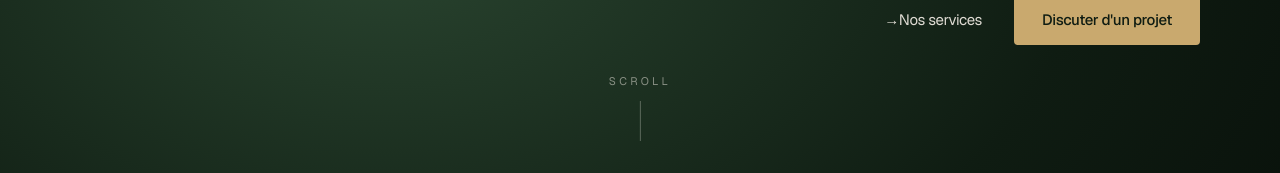
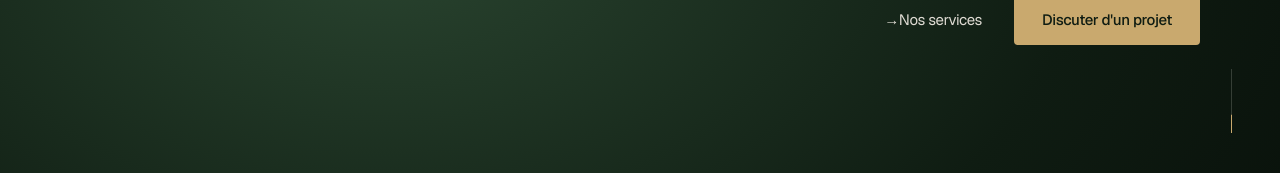
Before and after one commit to Aymen-Gherdaine/bth-expert, a Next.js app: page /ar in a window 1280 px wide. Shown: the part 627-800 px from the top of the page. Built offline with nearby package versions, Linux system fonts and the light colour scheme.

Commit message:
refactor(hero): scroll indicator → bottom-right pulse line, no label
Co-Authored-By: Claude Sonnet 4.6 <noreply@anthropic.com>

```diff
--- a/app/[lang]/(landing)/page.tsx
+++ b/app/[lang]/(landing)/page.tsx
@@ -104,10 +104,7 @@ export default async function HomePage({
           </div>
         </Container>
 
-        <div className="absolute bottom-8 left-1/2 -translate-x-1/2 z-10 flex flex-col items-center gap-3 text-cream/50">
-          <span className="text-[0.6875rem] uppercase tracking-[0.3em]">Scroll</span>
-          <span aria-hidden className="block w-px h-10 bg-cream/30" />
-        </div>
+        <span aria-hidden className="scroll-pulse absolute bottom-8 right-8 lg:bottom-10 lg:right-12 z-10" />
       </section>
 
       {/* ── MARQUEE — credentials ticker ─────────────────────────────── */}
--- a/app/globals.css
+++ b/app/globals.css
@@ -198,3 +198,32 @@
     transition: none;
   }
 }
+
+/* Scroll pulse — vertical track with a moving gold segment, looped */
+.scroll-pulse {
+  position: absolute;
+  width: 1px;
+  height: 64px;
+  background: rgb(245 240 232 / 0.18);
+  overflow: hidden;
+  pointer-events: none;
+}
+.scroll-pulse::after {
+  content: "";
+  position: absolute;
+  left: 0;
+  top: 0;
+  width: 100%;
+  height: 36%;
+  background: var(--color-gold);
+  animation: scroll-pulse-loop 2.4s var(--ease-in-out-soft) infinite;
+}
+@keyframes scroll-pulse-loop {
+  0%   { transform: translateY(-100%); opacity: 0; }
+  20%  { opacity: 1; }
+  80%  { opacity: 1; }
+  100% { transform: translateY(280%); opacity: 0; }
+}
+@media (prefers-reduced-motion: reduce) {
+  .scroll-pulse::after { animation: none; opacity: 0.5; transform: translateY(80%); }
+}
```
